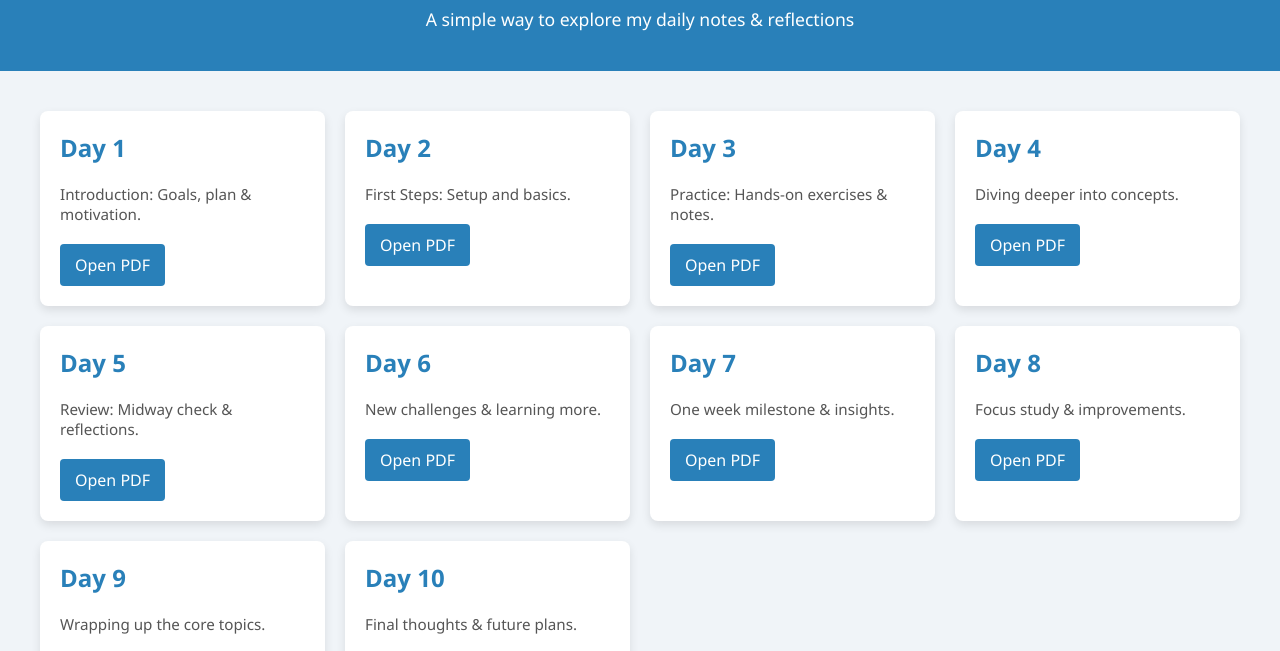
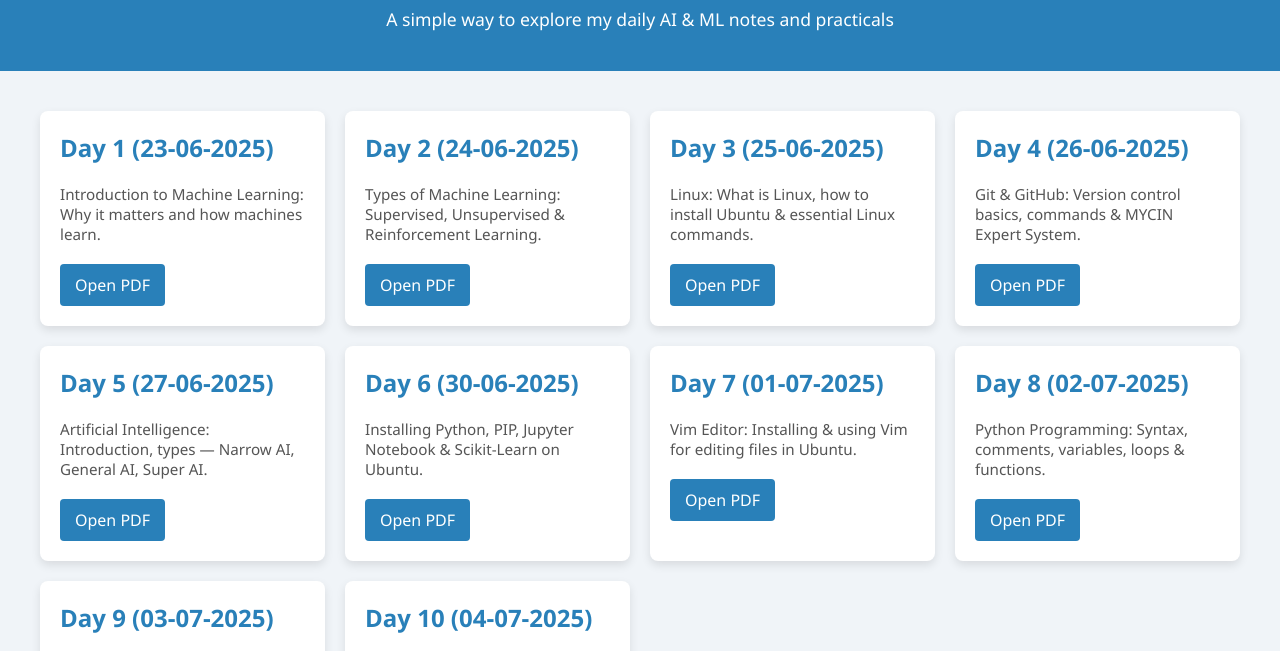
Before and after one commit to AshmeenKaur12/Daily-Diary, a plain HTML site: page index.html in a window 1280 px wide. Shown: the part 98-749 px from the top of the page. Drawn offline with Linux system fonts and the light colour scheme.

Commit message:
Update index.html

```diff
--- a/index.html
+++ b/index.html
@@ -90,78 +90,68 @@
 <body>
   <header>
     <h1>📖 My Daily Diary</h1>
-    <p>A simple way to explore my daily notes & reflections</p>
+    <p>A simple way to explore my daily AI & ML notes and practicals</p>
   </header>
 
   <main>
-    <!-- Day 1 -->
     <div class="card">
-      <h2>Day 1</h2>
-      <p>Introduction: Goals, plan & motivation.</p>
-      <a href="Day1/Day1.pdf" target="_blank">Open PDF</a>
+      <h2>Day 1 (23-06-2025)</h2>
+      <p>Introduction to Machine Learning: Why it matters and how machines learn.</p>
+      <a href="Day1 23-06-2025.pdf" target="_blank">Open PDF</a>
     </div>
 
-    <!-- Day 2 -->
     <div class="card">
-      <h2>Day 2</h2>
-      <p>First Steps: Setup and basics.</p>
-      <a href="Day2/Day2.pdf" target="_blank">Open PDF</a>
+      <h2>Day 2 (24-06-2025)</h2>
+      <p>Types of Machine Learning: Supervised, Unsupervised & Reinforcement Learning.</p>
+      <a href="Day2 24-06-2025.pdf" target="_blank">Open PDF</a>
     </div>
 
-    <!-- Day 3 -->
     <div class="card">
-      <h2>Day 3</h2>
-      <p>Practice: Hands-on exercises & notes.</p>
-      <a href="Day3/Day3.pdf" target="_blank">Open PDF</a>
+      <h2>Day 3 (25-06-2025)</h2>
+      <p>Linux: What is Linux, how to install Ubuntu & essential Linux commands.</p>
+      <a href="Day3 25-06-2025.pdf" target="_blank">Open PDF</a>
     </div>
 
-    <!-- Day 4 -->
     <div class="card">
-      <h2>Day 4</h2>
-      <p>Diving deeper into concepts.</p>
-      <a href="Day4/Day4.pdf" target="_blank">Open PDF</a>
+      <h2>Day 4 (26-06-2025)</h2>
+      <p>Git & GitHub: Version control basics, commands & MYCIN Expert System.</p>
+      <a href="Day4 26-06-2025.pdf" target="_blank">Open PDF</a>
     </div>
 
-    <!-- Day 5 -->
     <div class="card">
-      <h2>Day 5</h2>
-      <p>Review: Midway check & reflections.</p>
-      <a href="Day5/Day5.pdf" target="_blank">Open PDF</a>
+      <h2>Day 5 (27-06-2025)</h2>
+      <p>Artificial Intelligence: Introduction, types — Narrow AI, General AI, Super AI.</p>
+      <a href="Day5 27-06-2025.pdf" target="_blank">Open PDF</a>
     </div>
 
-    <!-- Day 6 -->
     <div class="card">
-      <h2>Day 6</h2>
-      <p>New challenges & learning more.</p>
-      <a href="Day6/Day6.pdf" target="_blank">Open PDF</a>
+      <h2>Day 6 (30-06-2025)</h2>
+      <p>Installing Python, PIP, Jupyter Notebook & Scikit-Learn on Ubuntu.</p>
+      <a href="Day6 30-06-2025.pdf" target="_blank">Open PDF</a>
     </div>
 
-    <!-- Day 7 -->
     <div class="card">
-      <h2>Day 7</h2>
-      <p>One week milestone & insights.</p>
-      <a href="Day7/Day7.pdf" target="_blank">Open PDF</a>
+      <h2>Day 7 (01-07-2025)</h2>
+      <p>Vim Editor: Installing & using Vim for editing files in Ubuntu.</p>
+      <a href="Day7 1-7-2025.pdf" target="_blank">Open PDF</a>
     </div>
 
-    <!-- Day 8 -->
     <div class="card">
-      <h2>Day 8</h2>
-      <p>Focus study & improvements.</p>
-      <a href="Day8/Day8.pdf" target="_blank">Open PDF</a>
+      <h2>Day 8 (02-07-2025)</h2>
+      <p>Python Programming: Syntax, comments, variables, loops & functions.</p>
+      <a href="Day8 2-7-2025.pdf" target="_blank">Open PDF</a>
     </div>
 
-    <!-- Day 9 -->
     <div class="card">
-      <h2>Day 9</h2>
-      <p>Wrapping up the core topics.</p>
-      <a href="Day9/Day9.pdf" target="_blank">Open PDF</a>
+      <h2>Day 9 (03-07-2025)</h2>
+      <p>Statistics: Mean, Median, Mode, Standard Deviation & Matplotlib in Python.</p>
+      <a href="Day9 3-7-2025.pdf" target="_blank">Open PDF</a>
     </div>
 
-    <!-- Day 10 -->
     <div class="card">
-      <h2>Day 10</h2>
-      <p>Final thoughts & future plans.</p>
-      <a href="Day10/Day10.pdf" target="_blank">Open PDF</a>
+      <h2>Day 10 (04-07-2025)</h2>
+      <p>Convolutional Neural Networks (CNN) & K-Nearest Neighbor (KNN) Algorithm.</p>
+      <a href="Day10 4-7-2025.pdf" target="_blank">Open PDF</a>
     </div>
   </main>
 
```
